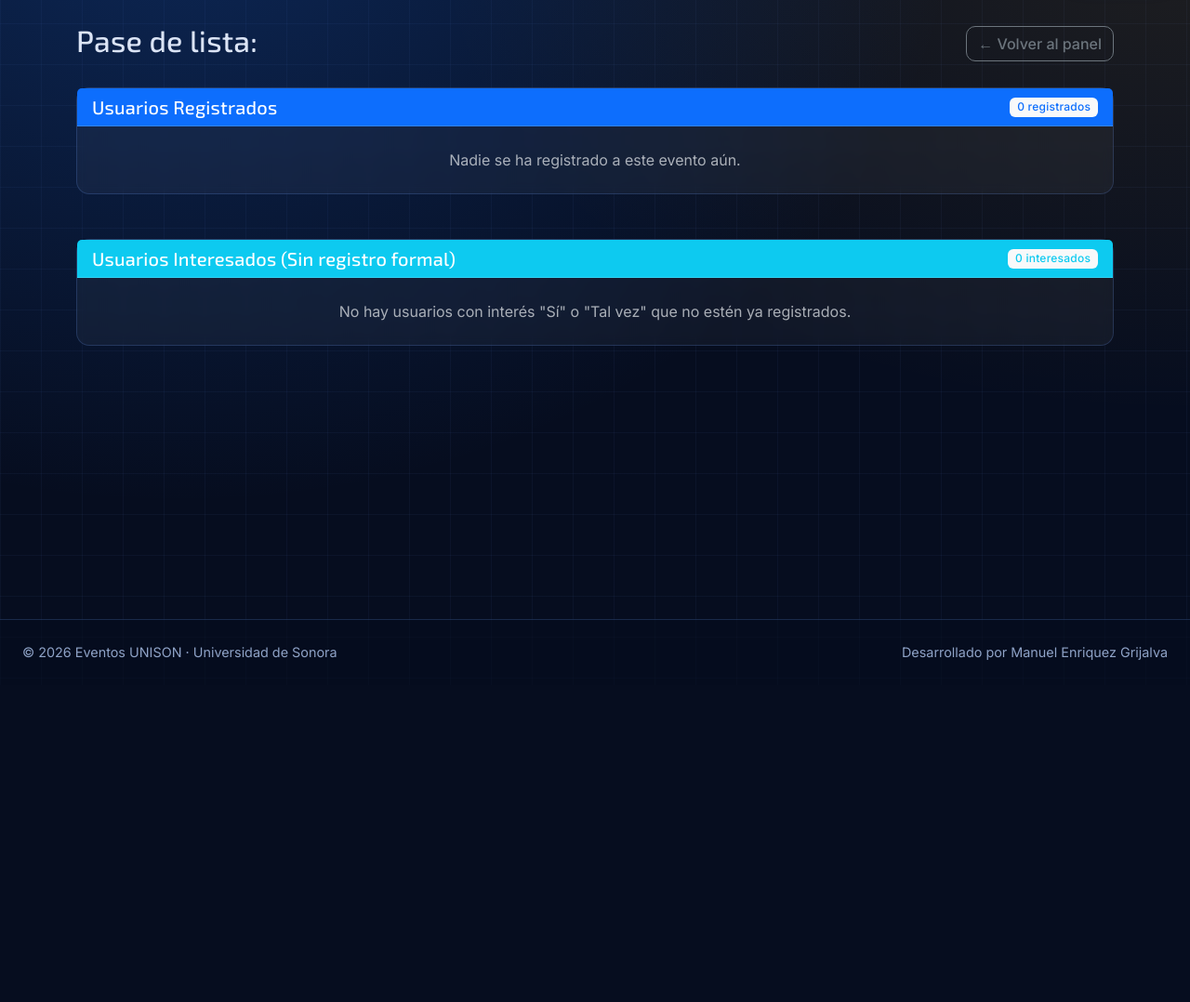
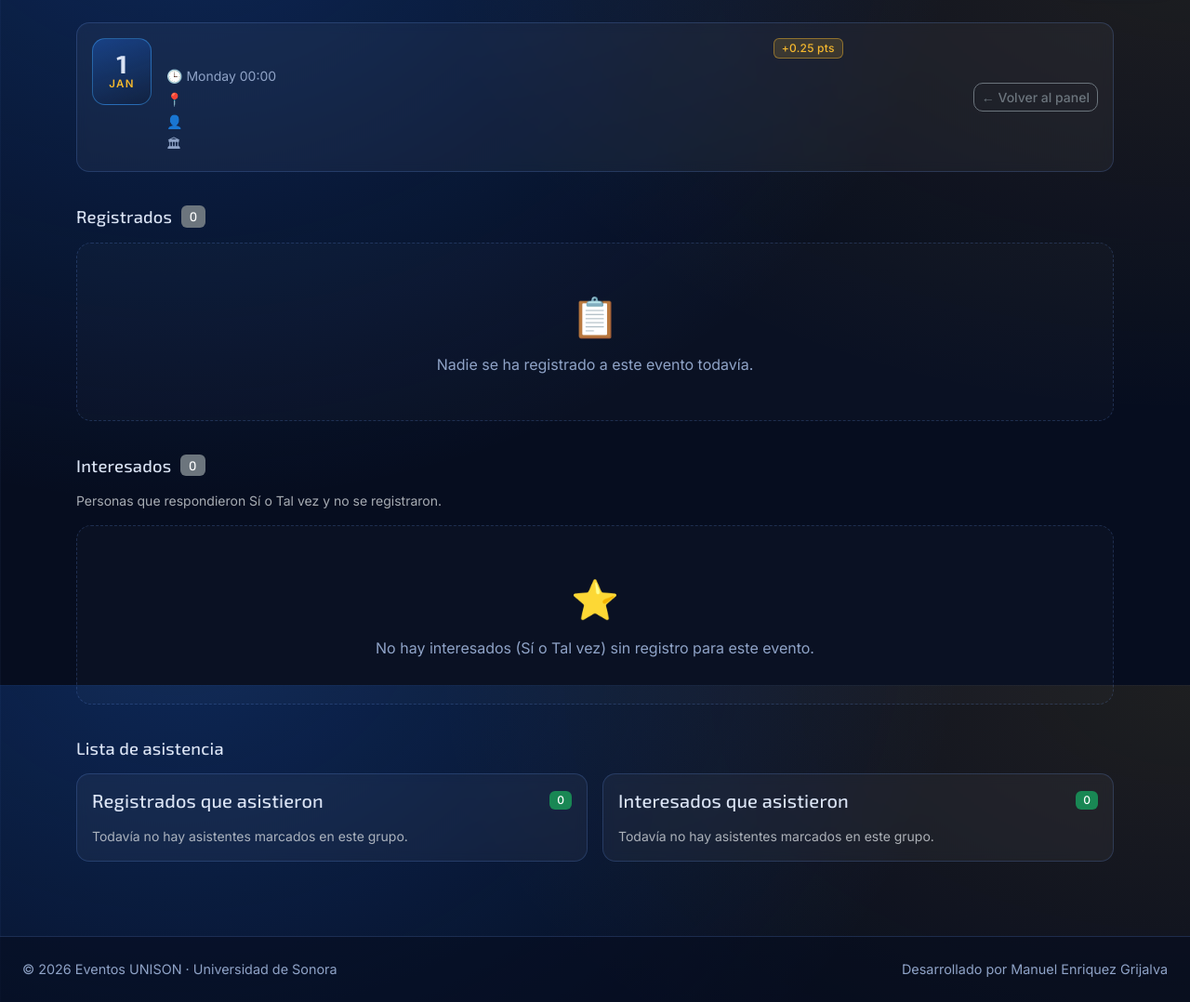
Before and after one commit to ManuelEnriquez14/EventosUnison, an ASP.NET Core app: template EventosUnison/Views/Admin/Asistencia.cshtml in a window 1280 px wide. Shown: the part 63-1141 px from the top of the page at 93% size. Before the commit the page ends 773 px from the top, so only its background shows below. Run offline with ASP.NET Core 8, Linux system fonts and the light colour scheme; the template is opened without the code that fills it, so the values that code supplies are empty; style sheets or scripts are compiled from the project's sources.

Commit message:
Cambios en vistas de pase de lista, acorde al diseño prototipado de la aplicacion y cambio de vista al boton de pase de lista en index.

```diff
--- a/EventosUnison/Views/Admin/Asistencia.cshtml
+++ b/EventosUnison/Views/Admin/Asistencia.cshtml
@@ -1,46 +1,58 @@
 @model EventosUnison.Models.ViewModels.AsistenciaViewModel
 @{
-    ViewData["Title"] = "Asistencia: " + Model.Evento?.Nombre;
+    ViewData["Title"] = "Asistencia al evento";
 
     string Iniciales(string? nombre) => string.Concat(
         (nombre ?? "").Split(' ', StringSplitOptions.RemoveEmptyEntries).Take(2).Select(p => char.ToUpperInvariant(p[0])));
 
     string TextoRespuesta(string r) => r == "Si" ? "Sí" : "Tal vez";
+
+    var registradosQueAsistieron = Model.Registrados.Where(r => r.Asistio == true).ToList();
+    var interesadosQueAsistieron = Model.Interesados.Where(i => i.Asistio == true).ToList();
 }
 
-<div class="d-flex justify-content-between align-items-center mb-4">
-    <h2>Pase de lista: @Model.Evento?.Nombre</h2>
-    <a asp-action="Index" class="btn btn-outline-secondary">← Volver al panel</a>
+<div class="card mb-2">
+    <div class="card-body">
+        <div class="row g-3 align-items-center">
+            <div class="col-lg-9">
+                <partial name="_EventoInfo" model="Model.Evento" />
+            </div>
+            <div class="col-lg-3 text-lg-end">
+                <a asp-action="Index" class="btn btn-outline-secondary btn-sm">← Volver al panel</a>
+            </div>
+        </div>
+    </div>
 </div>
 
-<!-- TABLA 1: REGISTRADOS (CON BOTONES) -->
-<div class="card mb-5">
-    <div class="card-header bg-primary text-white d-flex justify-content-between align-items-center">
-        <h5 class="mb-0">Usuarios Registrados</h5>
-        <span class="badge bg-light text-primary">@Model.Registrados.Count registrados</span>
-    </div>
-    <div class="card-body p-0">
+@* ============ 1. REGISTRADOS ============ *@
+<h4 class="seccion-sub" id="registrados">
+    Registrados
+    <span class="badge bg-secondary">@Model.Registrados.Count</span>
+</h4>
+
 @if (!Model.Registrados.Any())
 {
-            <div class="p-4 text-muted text-center">Nadie se ha registrado a este evento aún.</div>
+    <div class="vacio">
+        <div class="vacio-icono">📋</div>
+        <p class="mb-0">Nadie se ha registrado a este evento todavía.</p>
+    </div>
 }
 else
 {
     <div class="table-responsive">
-                <table class="table align-middle mb-0">
-                    <thead class="table-light">
+        <table class="table align-middle">
+            <thead>
                 <tr>
-                            <th class="ps-4">Usuario</th>
-                            <th>Carrera/Depto</th>
-                            <th>Estatus</th>
-                            <th class="text-end pe-4">Acciones</th>
+                    <th>Persona</th>
+                    <th>Carrera / Departamento</th>
+                    <th class="text-end">Asistencia</th>
                 </tr>
             </thead>
             <tbody>
                 @foreach (var reg in Model.Registrados)
                 {
                     <tr>
-                                <td class="ps-4">
+                        <td>
                             <div class="d-flex align-items-center gap-2">
                                 <div class="avatar-mini">@Iniciales(reg.Usuario?.NombreCompleto)</div>
                                 <div class="lh-sm">
@@ -50,31 +62,22 @@
                             </div>
                         </td>
                         <td>
-                                    <div>@reg.Usuario?.Carrera</div>
+                            @if (!string.IsNullOrEmpty(reg.Usuario?.Carrera))
+                            {
+                                <div>@reg.Usuario.Carrera</div>
+                            }
                             <small class="text-muted">@reg.Usuario?.Departamento</small>
                         </td>
-                                <td>
-                                    @if (reg.Asistio == true)
-                                    {
-                                        <span class="badge bg-success">Asistió</span>
-                                    }
-                                    else if (reg.Asistio == false)
-                                    {
-                                        <span class="badge bg-danger">Faltó</span>
-                                    }
-                                    else
-                                    {
-                                        <span class="badge bg-secondary">Sin marcar</span>
-                                    }
-                                </td>
-                                <td class="text-end pe-4">
+                        <td class="text-end text-nowrap">
                             <form asp-action="MarcarAsistencia" method="post" class="d-inline">
                                 <input type="hidden" name="registroId" value="@reg.Id" />
                                 <input type="hidden" name="eventoId" value="@Model.Evento?.Id" />
-                                        <button type="submit" name="asistio" value="true" class="btn btn-sm btn-outline-success @(reg.Asistio == true ? "active" : "")">
+                                <button type="submit" name="asistio" value="true"
+                                        class="btn btn-sm @(reg.Asistio == true ? "btn-success" : "btn-outline-success")">
                                     ✔ Asistió
                                 </button>
-                                        <button type="submit" name="asistio" value="false" class="btn btn-sm btn-outline-danger @(reg.Asistio == false ? "active" : "")">
+                                <button type="submit" name="asistio" value="false"
+                                        class="btn btn-sm @(reg.Asistio == false ? "btn-danger" : "btn-outline-danger")">
                                     ✖ No asistió
                                 </button>
                             </form>
@@ -85,37 +88,37 @@
         </table>
     </div>
 }
-    </div>
-</div>
 
-<!-- TABLA 2: INTERESADOS (SÍ / TAL VEZ) -->
-<div class="card">
-    <div class="card-header bg-info text-white d-flex justify-content-between align-items-center">
-        <h5 class="mb-0">Usuarios Interesados (Sin registro formal)</h5>
-        <span class="badge bg-light text-info">@Model.Interesados.Count interesados</span>
-    </div>
-    <div class="card-body p-0">
+@* ============ 2. INTERESADOS (SÍ / TAL VEZ) ============ *@
+<h4 class="seccion-sub" id="interesados">
+    Interesados
+    <span class="badge bg-secondary">@Model.Interesados.Count</span>
+</h4>
+<p class="text-muted small">Personas que respondieron Sí o Tal vez y no se registraron.</p>
+
 @if (!Model.Interesados.Any())
 {
-            <div class="p-4 text-muted text-center">No hay usuarios con interés "Sí" o "Tal vez" que no estén ya registrados.</div>
+    <div class="vacio">
+        <div class="vacio-icono">⭐</div>
+        <p class="mb-0">No hay interesados (Sí o Tal vez) sin registro para este evento.</p>
+    </div>
 }
 else
 {
     <div class="table-responsive">
-                <table class="table align-middle mb-0">
-                    <thead class="table-light">
+        <table class="table align-middle">
+            <thead>
                 <tr>
-                            <th class="ps-4">Usuario</th>
-                            <th>Nivel de interés</th>
-                            <th>Estatus</th>
-                            <th class="text-end pe-4">Acciones</th>
+                    <th>Persona</th>
+                    <th>Interés</th>
+                    <th class="text-end">Asistencia</th>
                 </tr>
             </thead>
             <tbody>
                 @foreach (var interes in Model.Interesados)
                 {
                     <tr>
-                                <td class="ps-4">
+                        <td>
                             <div class="d-flex align-items-center gap-2">
                                 <div class="avatar-mini">@Iniciales(interes.Usuario?.NombreCompleto)</div>
                                 <div class="lh-sm">
@@ -125,32 +128,18 @@
                             </div>
                         </td>
                         <td>
-                                    <span class="estado estado-@(interes.Respuesta.ToLower())">
-                                        @TextoRespuesta(interes.Respuesta)
-                                    </span>
+                            <span class="estado estado-@(interes.Respuesta.ToLower())">@TextoRespuesta(interes.Respuesta)</span>
                         </td>
-                                <td>
-                                    @if (interes.Asistio == true)
-                                    {
-                                        <span class="badge bg-success">Asistió</span>
-                                    }
-                                    else if (interes.Asistio == false)
-                                    {
-                                        <span class="badge bg-danger">Faltó</span>
-                                    }
-                                    else
-                                    {
-                                        <span class="badge bg-secondary">Sin marcar</span>
-                                    }
-                                </td>
-                                <td class="text-end pe-4">
+                        <td class="text-end text-nowrap">
                             <form asp-action="MarcarAsistenciaInteresado" method="post" class="d-inline">
                                 <input type="hidden" name="interesId" value="@interes.Id" />
                                 <input type="hidden" name="eventoId" value="@Model.Evento?.Id" />
-                                        <button type="submit" name="asistio" value="true" class="btn btn-sm btn-outline-success @(interes.Asistio == true ? "active" : "")">
+                                <button type="submit" name="asistio" value="true"
+                                        class="btn btn-sm @(interes.Asistio == true ? "btn-success" : "btn-outline-success")">
                                     ✔ Asistió
                                 </button>
-                                        <button type="submit" name="asistio" value="false" class="btn btn-sm btn-outline-danger @(interes.Asistio == false ? "active" : "")">
+                                <button type="submit" name="asistio" value="false"
+                                        class="btn btn-sm @(interes.Asistio == false ? "btn-danger" : "btn-outline-danger")">
                                     ✖ No asistió
                                 </button>
                             </form>
@@ -161,5 +150,71 @@
         </table>
     </div>
 }
+
+@* ============ 3. LISTA DE ASISTENCIA (puedes borrar este bloque si no la quieres) ============ *@
+<h4 class="seccion-sub">Lista de asistencia</h4>
+
+<div class="row g-3">
+    <div class="col-lg-6">
+        <div class="card h-100">
+            <div class="card-body">
+                <div class="d-flex justify-content-between align-items-center mb-3">
+                    <h5 class="mb-0">Registrados que asistieron</h5>
+                    <span class="badge bg-success">@registradosQueAsistieron.Count</span>
+                </div>
+
+                @if (!registradosQueAsistieron.Any())
+                {
+                    <p class="text-muted small mb-0">Todavía no hay asistentes marcados en este grupo.</p>
+                }
+                else
+                {
+                    <ul class="list-unstyled mb-0 d-grid gap-3">
+                        @foreach (var reg in registradosQueAsistieron)
+                        {
+                            <li class="d-flex align-items-center gap-2">
+                                <div class="avatar-mini">@Iniciales(reg.Usuario?.NombreCompleto)</div>
+                                <div class="lh-sm">
+                                    <div class="fw-semibold">@reg.Usuario?.NombreCompleto</div>
+                                    <small class="text-muted">@(string.IsNullOrEmpty(reg.Usuario?.Carrera) ? reg.Usuario?.Departamento : reg.Usuario?.Carrera)</small>
+                                </div>
+                            </li>
+                        }
+                    </ul>
+                }
             </div>
         </div>
+    </div>
+
+    <div class="col-lg-6">
+        <div class="card h-100">
+            <div class="card-body">
+                <div class="d-flex justify-content-between align-items-center mb-3">
+                    <h5 class="mb-0">Interesados que asistieron</h5>
+                    <span class="badge bg-success">@interesadosQueAsistieron.Count</span>
+                </div>
+
+                @if (!interesadosQueAsistieron.Any())
+                {
+                    <p class="text-muted small mb-0">Todavía no hay asistentes marcados en este grupo.</p>
+                }
+                else
+                {
+                    <ul class="list-unstyled mb-0 d-grid gap-3">
+                        @foreach (var interes in interesadosQueAsistieron)
+                        {
+                            <li class="d-flex align-items-center gap-2">
+                                <div class="avatar-mini">@Iniciales(interes.Usuario?.NombreCompleto)</div>
+                                <div class="lh-sm flex-grow-1">
+                                    <div class="fw-semibold">@interes.Usuario?.NombreCompleto</div>
+                                    <small class="text-muted">@interes.Usuario?.Departamento</small>
+                                </div>
+                                <span class="estado estado-@(interes.Respuesta.ToLower())">@TextoRespuesta(interes.Respuesta)</span>
+                            </li>
+                        }
+                    </ul>
+                }
+            </div>
+        </div>
+    </div>
+</div>
```
Also changed, not shown: EventosUnison/Views/Admin/Index.cshtml (+7 -5 lines). Lines whose indentation alone changed are shown as unchanged.
